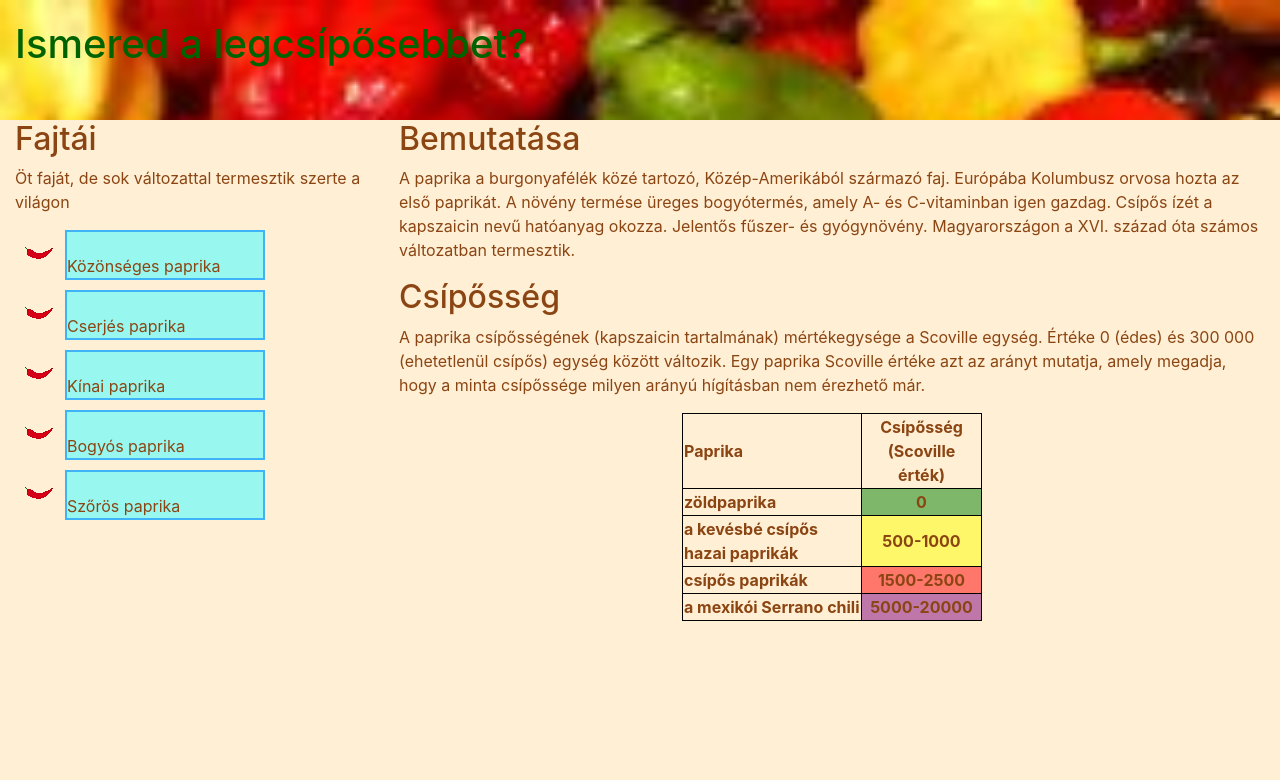
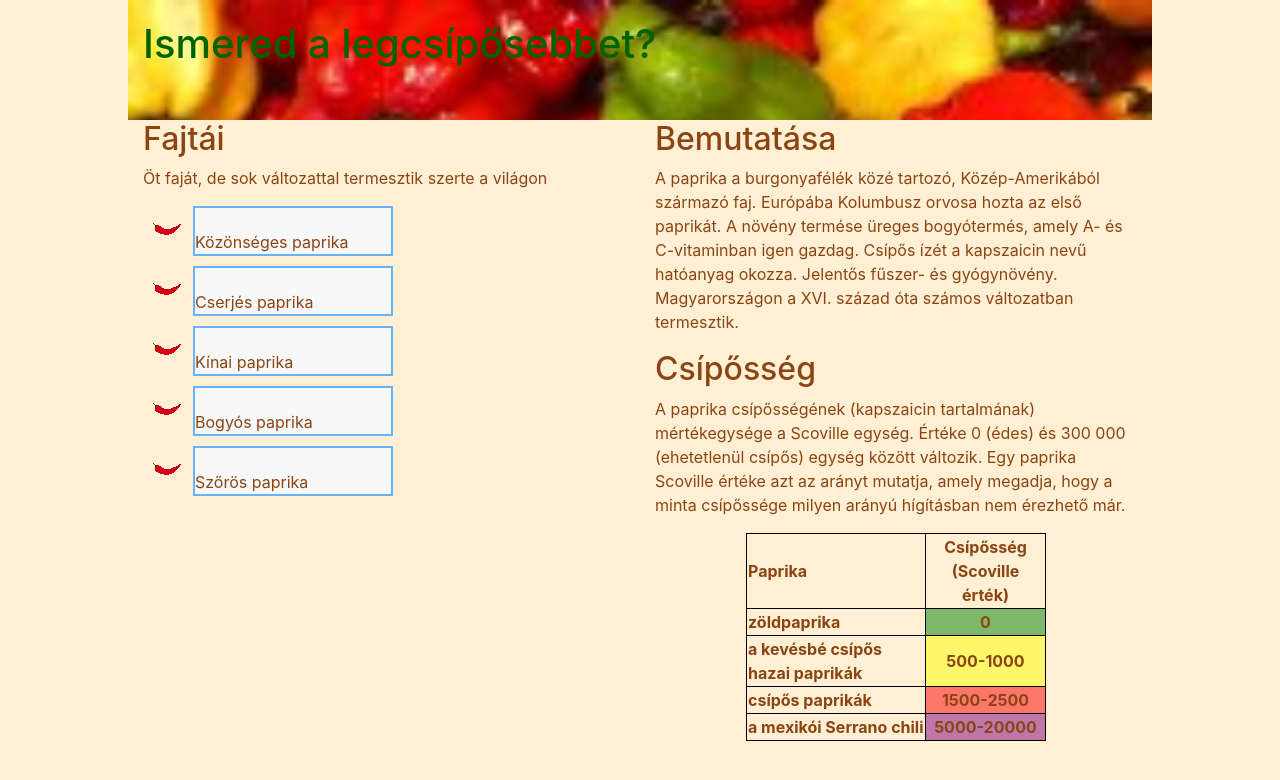
Before and after one commit to csokaandras/paprika, a plain HTML site: page index.html in a window 1280 px wide. Drawn offline with Linux system fonts and the light colour scheme.

Commit message:
oldal reszponzívvá tétele

```diff
--- a/index.html
+++ b/index.html
@@ -9,13 +9,16 @@
     <title>Paprika</title>
 </head>
 <body>
+
+
+    <div class="container">
+        <div class="row">
+
             <div id="fejlec" class="container-fluid">
                 <h1>Ismered a legcsípősebbet?</h1>
             </div>
 
-
-
-    <div id="menu" class="container-fluid">
+            <div id="menu" class="container-fluid col-12 col-xl-6 col-lg-6 col-md-6 col-sm-12">
                 <h2>Fajtái</h2>
                 <p>
                   Öt faját, de sok változattal termesztik szerte a világon
@@ -29,7 +32,7 @@
                 </ol>
             </div>
 
-    <div id="fokeret" class="container-fluid">
+            <div id="fokeret" class="container-fluid col-12 col-xl-6 col-lg-6 col-md-6 col-sm-12">
                 <h2>Bemutatása</h2>
                 <p>
                     A paprika a burgonyafélék közé tartozó, Közép-Amerikából származó faj. Európába Kolumbusz orvosa hozta az első paprikát. A növény termése üreges bogyótermés, amely A- és C-vitaminban igen gazdag. Csípős ízét a kapszaicin nevű hatóanyag okozza. Jelentős fűszer- és gyógynövény. Magyarországon a XVI. század óta számos változatban termesztik.
@@ -62,6 +65,8 @@
                     </tr>
                 </table>
             </div>
+        </div>
+    </div>
 
 </body>
 </html>
--- a/paprika.css
+++ b/paprika.css
@@ -1,6 +1,8 @@
 body{
     background-color: #FFEFD5 ;
     color: #8b4513;
+    margin-left: 10%;
+    margin-right: 10%;
 }
 
 a, a:hover{
@@ -23,14 +25,10 @@ th{
     text-align: center;
 }
 
-#fokeret{
-    float: right;
-    max-width: 70%;
-}
-
-#menu{
-    float: left;
-    max-width: 30%;
+@media screen and (max-width: 600px){
+    h1{
+      size: 100px;
+    }
 }
 
 #fejlec{
@@ -52,7 +50,7 @@ h1{
     background-color: rgba(255, 255, 0, 0.5);
 }
 #piros{
-    background-color: hsla(0, 100%, 50%, 0.5);
+    background-color: rgba(255, 0, 0, 0.5);
 }
 #lila{
     background-color: rgba(128, 0, 128, 0.5);
@@ -63,5 +61,5 @@ li{
     border: rgba(0, 132, 255, 0.589) 2px solid;
     width: 200px;
     margin: 10px;
-    background-color: rgba(88, 255, 255, 0.616);
+    background-color: #f8f8f8;
 }
```
Lines whose indentation alone changed are shown as unchanged.
